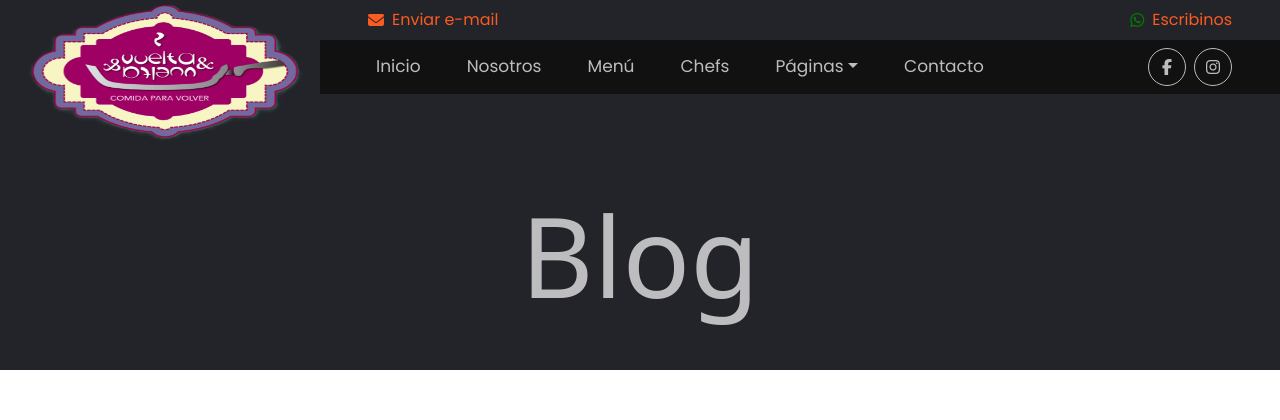
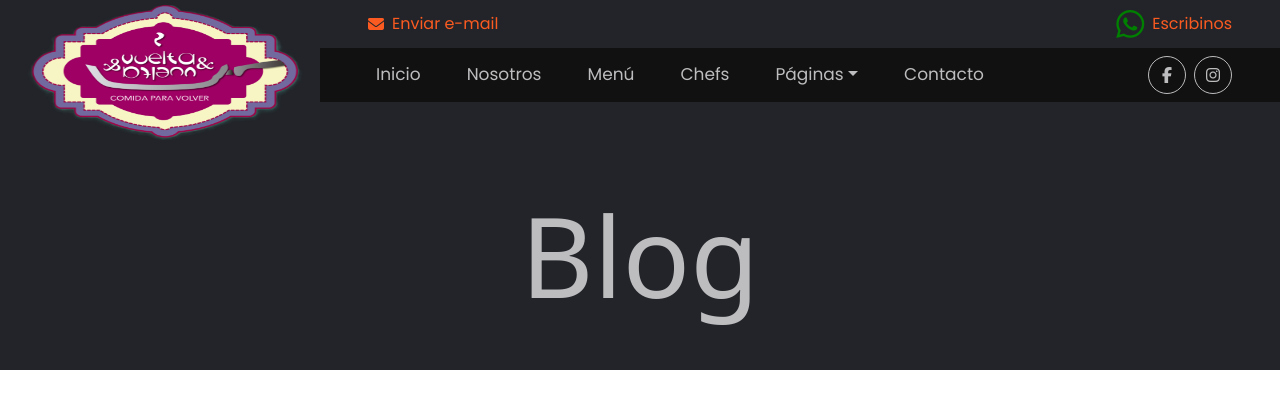
Before and after one commit to elgela/vuelta_y_vuelta, a PHP site: page /blog.html in a window 1280 px wide. Shown: the top 420 px of the page. Run offline with PHP 8.4, Linux system fonts and the light colour scheme; some libraries are stand-ins or nearby versions; some web fonts are replaced.

Commit message:
icon whatsapp size and color

```diff
--- a/css/style.css
+++ b/css/style.css
@@ -36,6 +36,11 @@
     height: 100px;
 }
 
+.fa-whatsapp {
+    color: rgb(246, 248, 246);
+    font-size: xx-large;
+
+}
 
 @media (min-width: 992px) {
     .display-1 {
```
